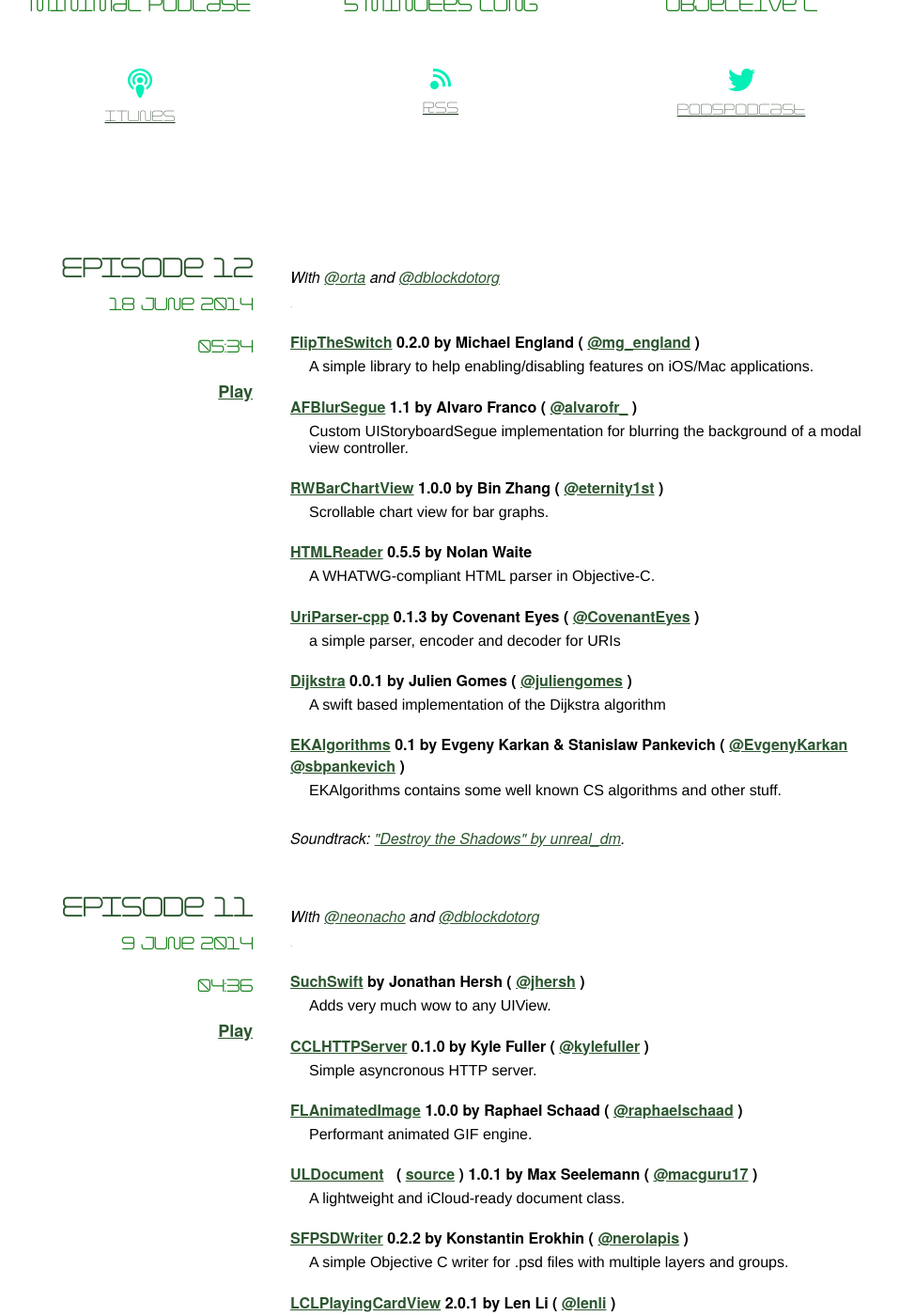
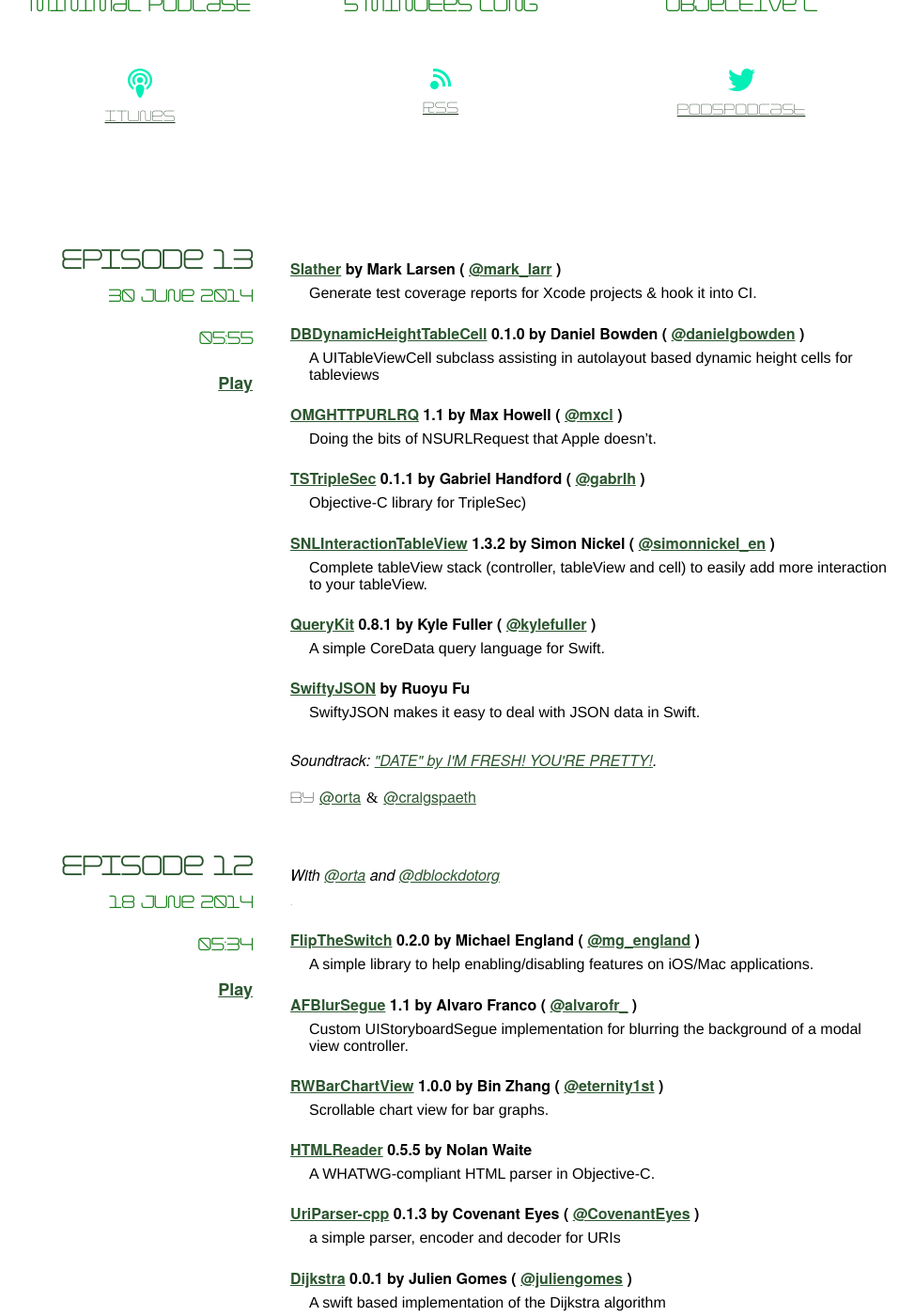
Before and after one commit to pod5/pod5.github.io, a Jekyll site: the page built from index.html, in a window 1280 px wide and 1400 px high, scrolled down 543 px. Shown: the whole window at 94% size, without its empty margins (171-1145 px from the left). Built offline with Jekyll 4.4.1, drawn with Linux system fonts in a browser that asks for light colours; some of the changed text lies outside the part shown.

Commit message:
episode 13

```diff
--- /dev/null
+++ b/_includes/authors.html
@@ -0,0 +1,17 @@
+{% if post.contributors %}
+  <div class = "ed">By
+  {% for contributor in post.contributors %}
+    <a href="http://twitter.com/{{ contributor[1] }}">@{{ contributor[0] }}</a>
+    {% if forloop.last == false %} &amp; {% endif %}
+  {% endfor %}
+  </div>
+{% endif %}
+
+{% if page.contributors %}
+  <div class = "ed">By
+  {% for contributor in page.contributors %}
+    <a href="http://twitter.com/{{ contributor[1] }}">@{{ contributor[0] }}</a>
+    {% if forloop.last == false %} &amp; {% endif %}
+  {% endfor %}
+  </div>
+{% endif %}
--- /dev/null
+++ b/_posts/2014-06-30-episode13.html
@@ -0,0 +1,31 @@
+---
+layout: post
+podcast_file_name: 'episode13.mp3'
+duration: '05:55'
+data_length: '5687924'
+published: true
+title: Episode 13
+contributors:
+  orta: orta
+  craigspaeth: craigspaeth
+---
+
+{% include post_start.html %}
+
+{% include note_not_pod.html project="Slather" subtitle="" author="Mark Larsen" twitter="mark_larr" description="Generate test coverage reports for Xcode projects & hook it into CI." source='' homepage="https://github.com/venmo/slather" %}
+
+{% include note.html   project='DBDynamicHeightTableCell' version='0.1.0' author='Daniel Bowden' twitter='danielgbowden' description='A UITableViewCell subclass assisting in autolayout based dynamic height cells for tableviews' homepage='https://github.com/danielbowden/DBDynamicHeightTableCell' source='https://github.com/danielbowden/DBDynamicHeightTableCell' %}
+
+{% include note.html   project='OMGHTTPURLRQ' version='1.1' author='Max Howell' twitter='mxcl' description='Doing the bits of NSURLRequest that Apple doesn’t.' homepage='https://github.com/mxcl/OMGHTTPURLRQ' source='https://github.com/mxcl/OMGHTTPURLRQ' %}
+
+{% include note.html   project='TSTripleSec' version='0.1.1' author='Gabriel Handford' twitter='gabrlh' description='Objective-C library for TripleSec)' homepage='https://github.com/gabriel/TSTripleSec' source='https://github.com/gabriel/TSTripleSec' %}
+
+{% include note.html   project='SNLInteractionTableView' version='1.3.2' author='Simon Nickel' twitter='simonnickel_en' description='Complete tableView stack (controller, tableView and cell) to easily add more interaction to your tableView.' homepage='https://github.com/simonnickel/SNLInteractionTableView' source='https://github.com/simonnickel/SNLInteractionTableView' %}
+
+{% include note.html   project='QueryKit' version='0.8.1' author='Kyle Fuller' twitter='kylefuller' description='A simple CoreData query language for Swift.' homepage='https://github.com/kylef/QueryKit' source='https://github.com/kylef/QueryKit' %}
+
+{% include note_not_pod.html project="SwiftyJSON" subtitle="" author="Ruoyu Fu" description="SwiftyJSON makes it easy to deal with JSON data in Swift." source='' homepage="https://github.com/lingoer/SwiftyJSON" %}
+
+<p class="ed">Soundtrack: <a href="http://www.jamendo.com/en/artist/439729/i-m-fresh-you-re-pretty">"DATE" by I'M FRESH! YOU'RE PRETTY!</a>.</p>
+
+{% include post_end.html %}
--- a/index.html
+++ b/index.html
@@ -17,6 +17,8 @@
     </header>
 
     {{ post.content }}
+
+    {% include authors.html %}
   </article>
 
 {% endfor %}
```
